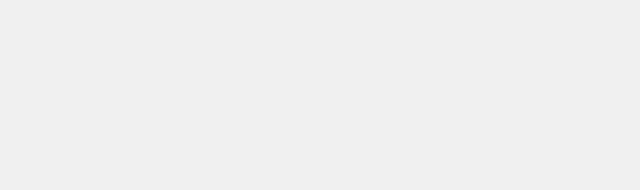
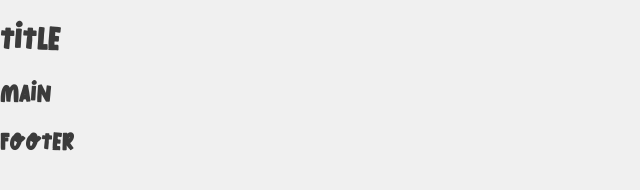
Before and after one commit to Savallera/gulp-template, a website: page src/pages/index.html in a window 1280 px wide. Shown: the whole page, without its empty margins (0-640 px from the left). Drawn offline with nearby package versions, Linux system fonts and the light colour scheme; files that its build step writes are made by us from their sources; files whose address does not match are found by name.

Commit message:
проверка

```diff
--- a/package.json
+++ b/package.json
@@ -14,8 +14,8 @@
     "lintfix": "stylelint --fix **/*.css",
     "checkAll": "npm run check && npm run lint",
     "fixAll": "npm run format && npm run lintfix",
-    "deploy": "gh-pages -d dist",
     "start": "gulp",
+    "deploy": "gh-pages -d dist"
   },
   "babel": {
     "presets": [
--- a/src/blocks/footer/footer.html
+++ b/src/blocks/footer/footer.html
@@ -1 +1,3 @@
-<footer class="footer"></footer>
+<footer class="footer">
+  <h2>Footer</h2>
+</footer>
--- a/src/blocks/header/header.html
+++ b/src/blocks/header/header.html
@@ -1 +1,3 @@
-<header class="header"></header>
+<header class="header">
+  <h1>Title</h1>
+</header>
--- a/src/pages/index.html
+++ b/src/pages/index.html
@@ -4,9 +4,11 @@
   <body>
     <div class="page">
       @@include("../blocks/header/header.html")
-      <main class="page__content"></main>
+      <main class="page__content">
+        <h2>Main</h2>
+      </main>
       @@include("../blocks/footer/footer.html")
     </div>
-    <script src="./scripts/index.js" defer></script>
+    <script src="./scripts/main.js" defer></script>
   </body>
 </html>
```
Also changed, not shown: dist/fonts/Autumn-Sweater.woff (added), dist/fonts/Autumn-Sweater.woff2 (added), dist/fonts/fonts.css (added), dist/images/favicon.svg (added), dist/index.html (added), dist/scripts/main.js (added), dist/styles/styles.css (added).
